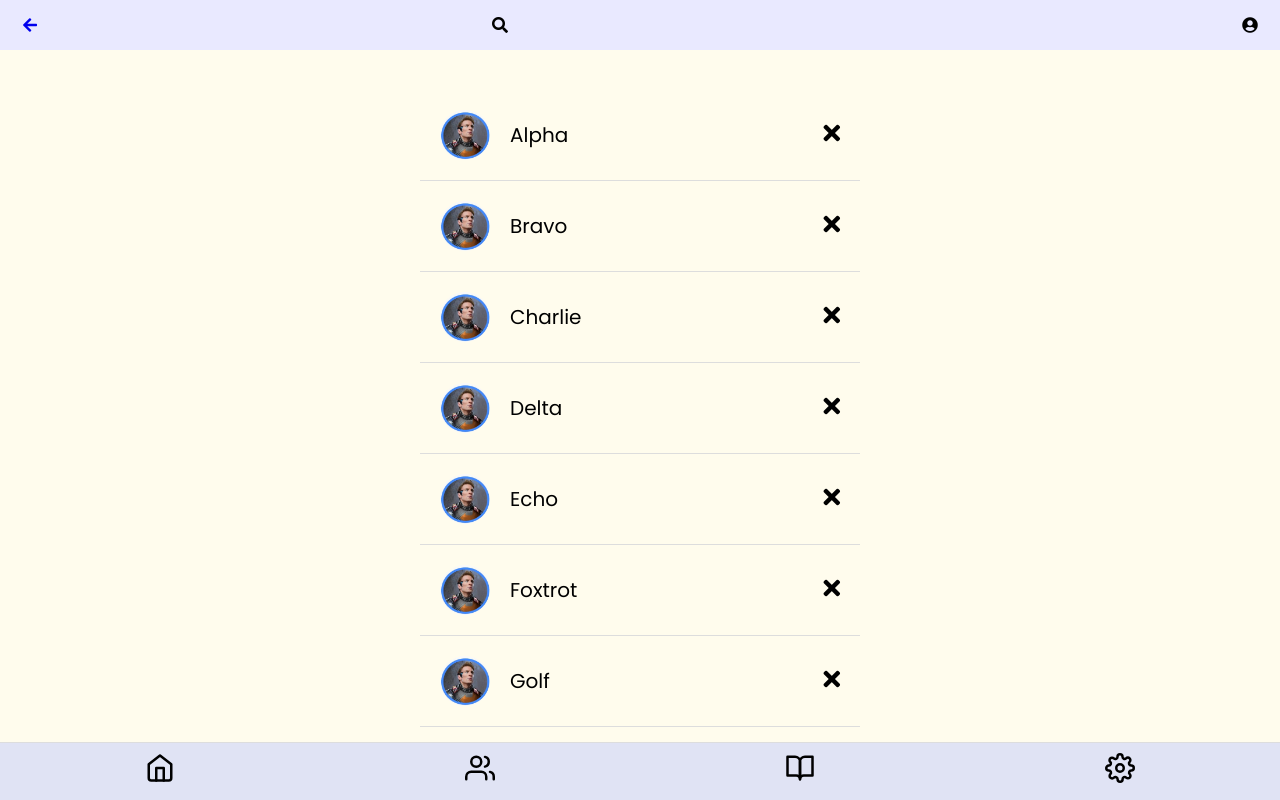
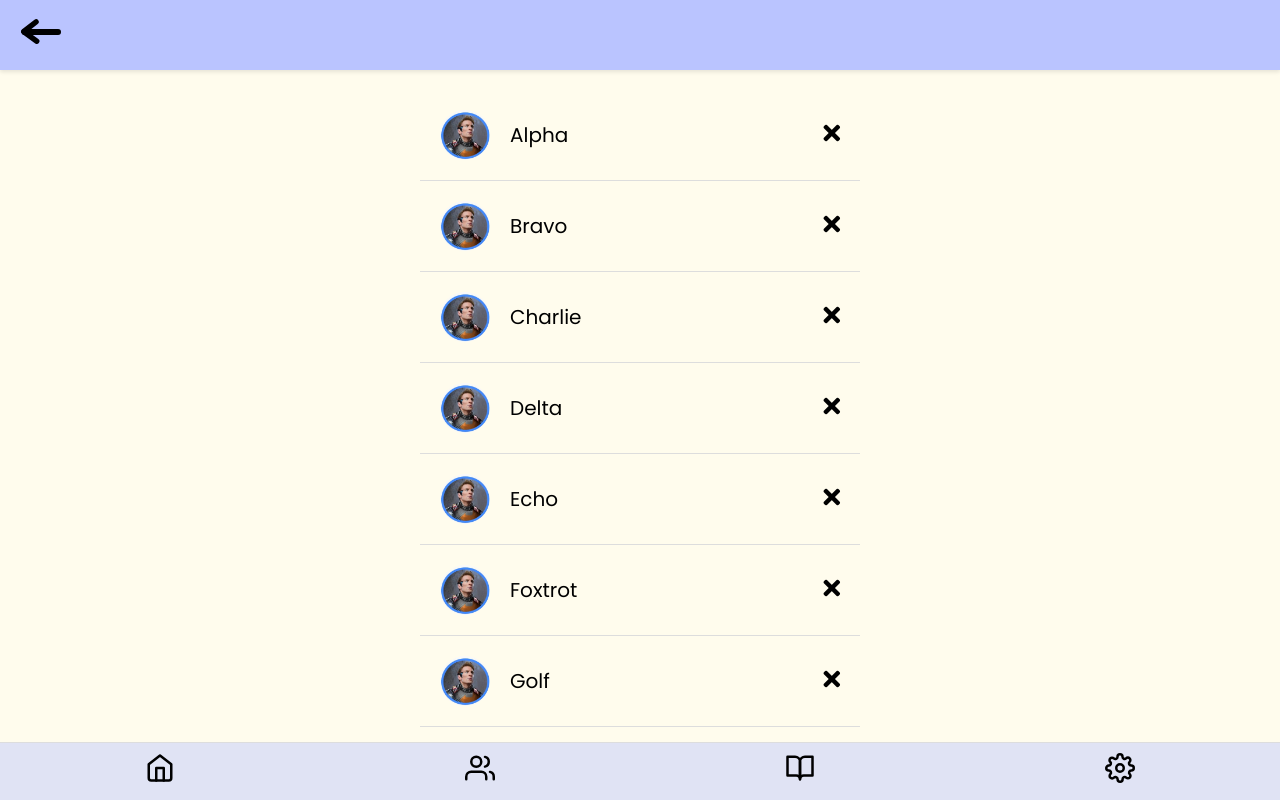
Before and after one commit to TanChunChong/SBM-Project-1, a website: page html/friendsList.html in a window 1280 px wide. Drawn offline with Linux system fonts and the light colour scheme.

Commit message:
Fixing nav bar for friends

```diff
--- a/css/friendsList.css
+++ b/css/friendsList.css
@@ -35,15 +35,25 @@ header {
     margin-right: 280px;
 }
 
-.go-back, .search-icon, .profile {
+.app-bar {
+    position: fixed;
+    top: 0;
+    left: 0;
+    width: 100%; /* Ensure the app bar takes full width */
+    background-color: #BAC4FF;
+    display: flex;
+    justify-content: space-between;
+    align-items: center;
+    padding: 10px 20px;
+    box-shadow: 0 2px 4px rgba(0, 0, 0, 0.1);
+    z-index: 1000;
+    box-sizing: border-box; /* Include padding and border in the element's total width and height */
+    height: 70px;
+}
+
+.app-bar-items {
     display: flex;
     align-items: center;
-    justify-content: center;
-    width: 40px;
-}
-
-.go-back a {
-    text-decoration: none;
 }
 
 .search-bar {
--- a/html/friendsList.html
+++ b/html/friendsList.html
@@ -8,26 +8,17 @@
     <link rel="manifest" href="../manifest.json">
     <title>Friends</title>
 </head>
+<input type="checkbox" id="search-toggle" class="search-toggle">
 <body>
     <div class="container">
-        <header>
-            <a href="home.html" class="go-back" style="text-decoration: none;">
-                <i class="fas fa-arrow-left"></i>
-            </a>
-            <input type="checkbox" id="search-toggle" class="search-toggle">
-            <div class="search-bar">
-                <input type="text" placeholder="Search...">
-                <label for="search-toggle" class="close-icon">
-                    <i class="fas fa-times"></i>
-                </label>
+        <div class="app-bar">
+            <div class="app-bar-items">
+                <a href="home.html" class="back-link">
+                    <img src="../resources/backArrow.svg" alt="Back" class="close-button">
+                </a>
+                <input type="checkbox" id="search-toggle" class="search-toggle">
             </div>
-            <label for="search-toggle" class="search-icon">
-                <i class="fas fa-search"></i>
-            </label>
-            <div class="profile">
-                <i class="fas fa-user-circle"></i>
-            </div>
-        </header>
+        </div>
         <div class="friends-list">
             <div class="friend-entry">
                 <img src="../resources/superhero.png" alt="User Icon">
```
